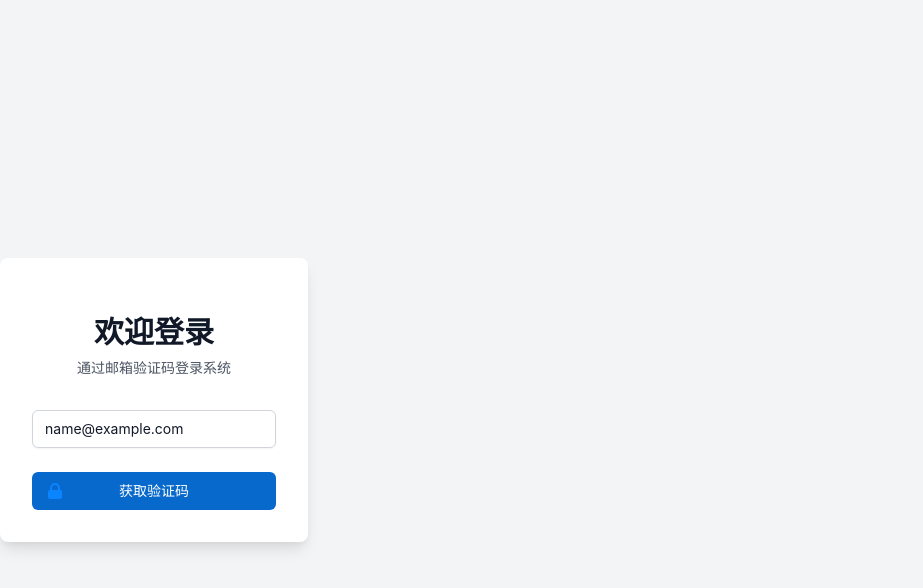
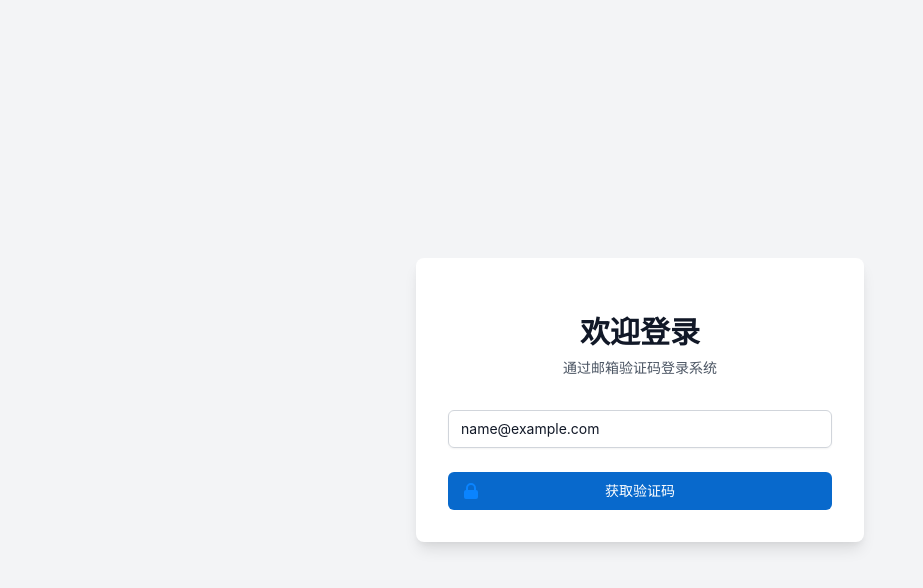
Before and after one commit to tolight-me/web-admin, a Vue app: page / in a window 1280 px wide. Both pictures are taken after typing "name@example.com" into the empty fields and a click on the button "获取验证码". Shown: the top 588 px of the page, without its empty margins (0-923 px from the left). Built offline with nearby package versions, Linux system fonts and the light colour scheme; no server answers.

Commit message:
Auth page center  in page

```diff
--- a/src/components/user/Auth.vue
+++ b/src/components/user/Auth.vue
@@ -24,8 +24,8 @@ const handleLogin = async () => {
 </script>
 
 <template>
-  <div class="min-h-screen flex items-center justify-center bg-gray-100 dark:bg-gray-900">
-    <div class="max-w-md w-full space-y-8 p-8 bg-white dark:bg-gray-800 rounded-lg shadow-lg">
+  <div class="h-screen w-screen flex items-center justify-center bg-gray-100 dark:bg-gray-900">
+    <div class="max-w-md w-full mx-4 space-y-8 p-8 bg-white dark:bg-gray-800 rounded-lg shadow-lg">
       <div class="text-center">
         <h2 class="mt-6 text-3xl font-bold text-gray-900 dark:text-white">
           欢迎登录
--- a/src/views/Dashboard.vue
+++ b/src/views/Dashboard.vue
@@ -21,12 +21,16 @@ import {
   Legend
 } from 'chart.js';
 
+interface Instrument {
+  id: number;
+  name: string;
+  // 添加其他需要的字段
+}
 
-const instruments = ref([])
+const instruments = ref<Instrument[]>([]);
 async function getInstruments() {
   const { data } = await supabase.from('msp_db').select()
-  instruments.value = data
-
+  instruments.value = data || []
   isLoading.value = false;
 }
 
```
